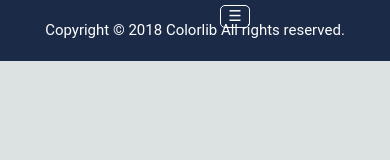
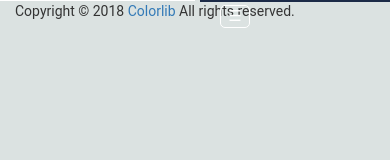
Before and after one commit to jorgeFisde/Denuncia_Proy, a website: page views/index.html in a window 390 px wide. Drawn offline with Linux system fonts and the light colour scheme; files that its build step writes are made by us from their sources; no server answers; files whose address does not match are found by name.

Commit message:
fsadfsdaf

```diff
--- a/public/Estilos/style.css
+++ b/public/Estilos/style.css
@@ -252,24 +252,9 @@ padding: 0
 	background: none;
 	border:none;
 }
-.footer-copyright-area {
-    background: #1b2a47;
-    padding: 20px 0px;
-    text-align: center;
-}
-.footer-copy-right p {
-    margin: 0px;
-    font-size: 15px;
-    color: #fff;
-}
-.footer-copy-right a{
-	color:#fff;
-	text-decoration:none;
-}
-.footer-copy-area{
-    margin-bottom: 0px;
-    position: static;
-}
+
+
+
 /*----------------------------------------*/
 /*  8. Scroll Area
 /*----------------------------------------*/
@@ -345,12 +330,12 @@ padding: 0
     margin-bottom: 30px;
     background-color: white;
     padding: 10px;
-    width: 400px;
     display: inline-block ;
 
 }
 .row-report{
     text-align: center;
-    height: 100%;
-    background-color: rgb(201, 198, 198);
+    height: 50%;
+    width: 50%;
+    background-color: rgb(255, 255, 255);
 }
--- a/public/js/cargaHome.js
+++ b/public/js/cargaHome.js
@@ -25,7 +25,7 @@ document.addEventListener('DOMContentLoaded', async () => {
     div.innerHTML = ''
     resultado.reportes.forEach((element) => {
         div.innerHTML += `
-            <div class="col-md-6 col-md-offset-3">
+
 
                 <div class="card" style="width: 18rem;">
                 <img src="${element.fotoURL}" class="card-img-top" alt="...">
@@ -36,7 +36,7 @@ document.addEventListener('DOMContentLoaded', async () => {
                     </div>
                 </div>
 
-            </div>
+
         `
 
 
--- a/routes/reporte.js
+++ b/routes/reporte.js
@@ -43,7 +43,7 @@ router.get('/api/ver_reportes', (req, res) => {
     CALL crear_Reporte(?,?,?,?,?,?)
     `
         jwt.verify(req.token,'my-secret-key',(err,data)=>{
-            DB_conection.query(sql, [emp.Descripcion, emp.Categoria, req.file.location, emp.lat, emp.lon, emp.id_usuario], (err, rows) => {
+            DB_conection.query(sql, [emp.Descripcion, emp.Categoria, req.file.location, emp.lat, emp.lon, data.user.id], (err, rows) => {
                 if (err) {
                     res.send('Hubo un error al crear el reporte')
                     console.log('*** ERROR: ', err);
--- a/views/index.html
+++ b/views/index.html
@@ -94,12 +94,16 @@
             </div>
         </div>
         <!--For each Row mostrar esto-->
-        <div class="row-report " id="Most">
+        <div class="row-report " >
+            <div class="col-md-12" >
+                <div class="col-md-6" id="Most">
 
+                </div>
+            </div>
         </div>
 
 
-        <div class="footer-copyright-area">
+        <div class="footer-copyright-area" id="footer">
             <div class="container-fluid">
                 <div class="row">
                     <div class="col-lg-12">
```
